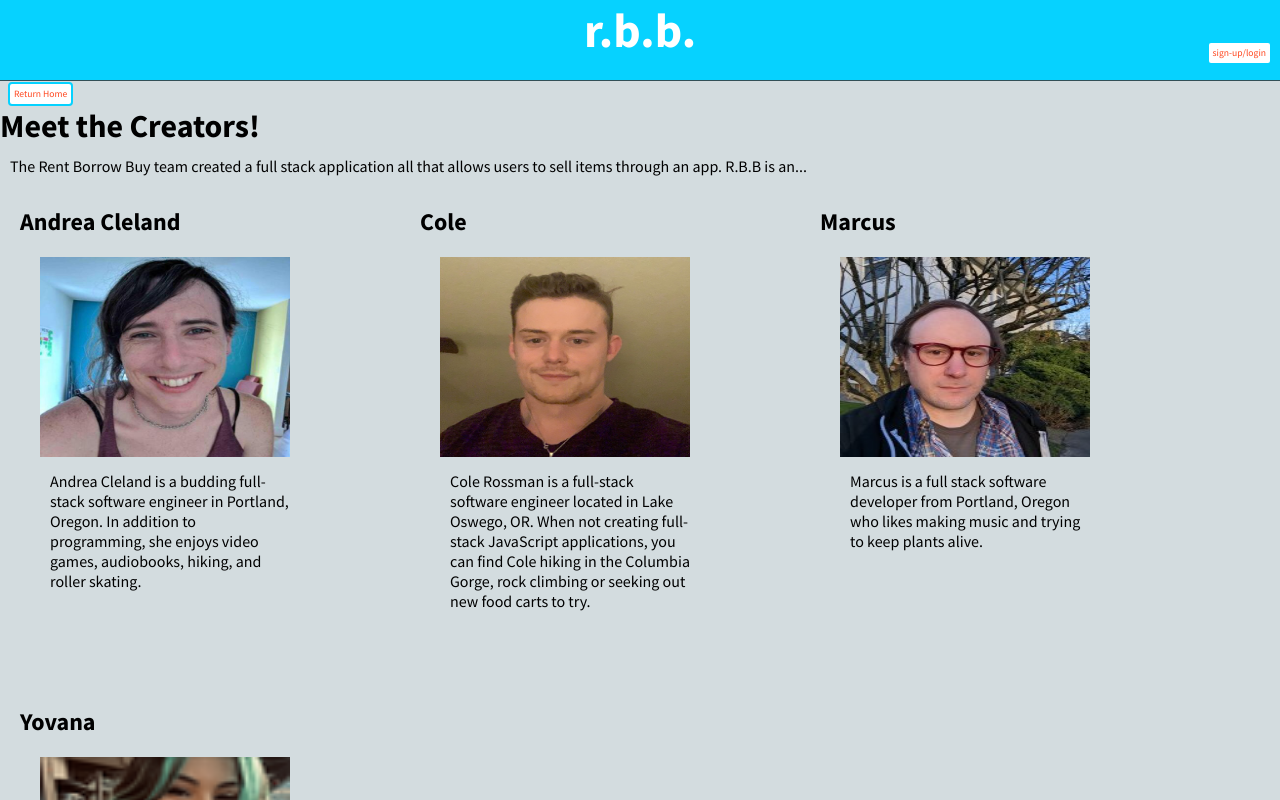
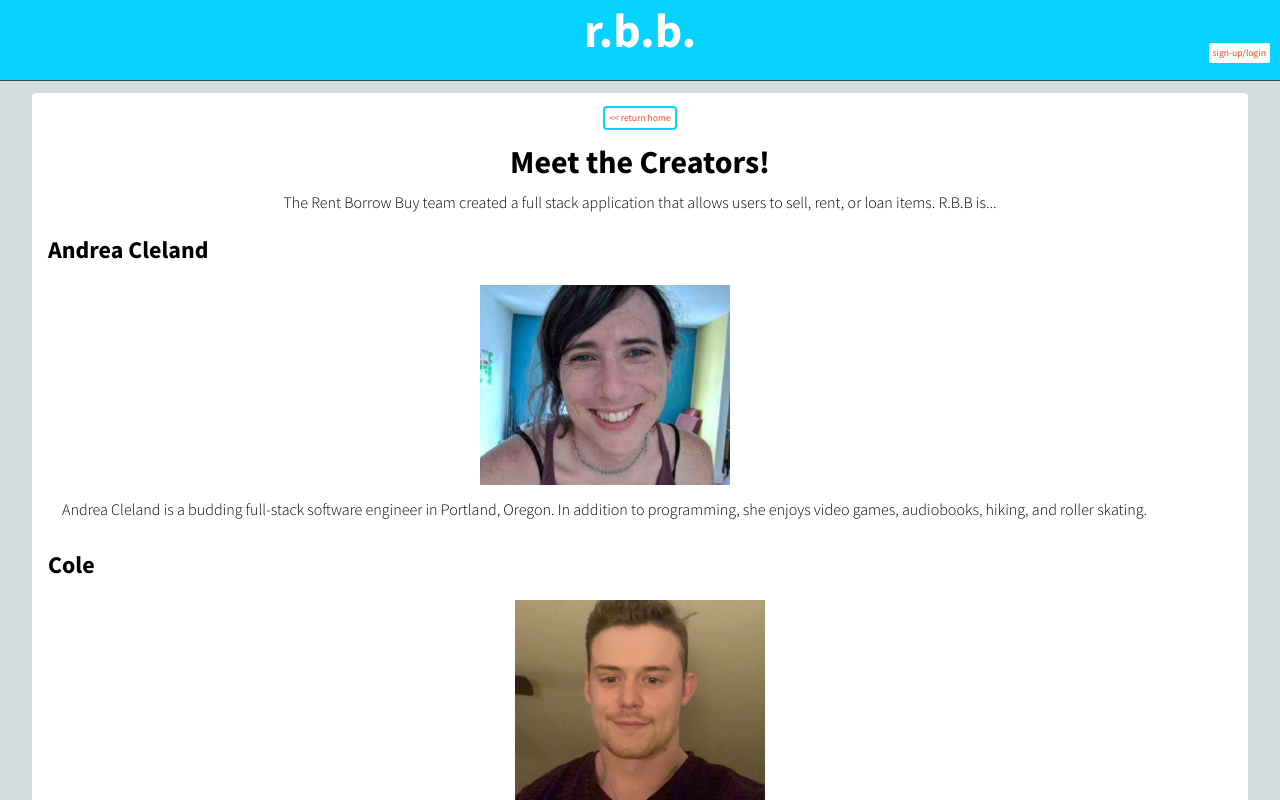
Before and after one commit to Rent-Borrow-Buy/Rent-Borrow-Buy-Frontend, a React app: page /creators in a window 1280 px wide. Shown: the top 800 px of the page. Built offline with nearby package versions, Linux system fonts and the light colour scheme; no server answers.

Commit message:
adjusted developers page

```diff
--- a/src/views/CreatorsPage/CreatorsPage.css
+++ b/src/views/CreatorsPage/CreatorsPage.css
@@ -1,37 +1,49 @@
 .allcreators {
-    background-color: var(--color5);
+    background-color: var(--color6);
     font-family: 'Source Sans Pro';
-    margin: 0;
+    width: 95%;
+    margin: 12px auto;
+    display: flex;
+    flex-direction: column;
+    align-items: center;
+    border-radius: 4px;
 }
-.container {
-    margin: 20px;
-    width: 300px;
-    height: 400px;
-    /* border: 3px solid #28c1f5; */
-    padding: 0px;
-}
+
 .creator {
     display: flex;
     flex-direction: row;
     flex-wrap: wrap;
     width: 100%;
-    min-height: 100vh;
-    height: auto;
-    gap: 60px 60px;
+    padding: 12px;
 }
 
 .text {
-color:var(--color7);
-padding: 20px;
+    display: flex;
+    flex-direction: column;
+    align-items: center;
 }
-.allcreators h2{
-    text-align:left;
+
+.homeButtonContainer {
+    margin: 12px 12px;
+}
+
+.homeButton {
+    font-size: 0.8rem;
+    color: var(--color6);
+    background-color: var(--color1);
+    border: 1px solid var(--color5);
+    border-radius: 4px;
+}
+
+.text {
+  color:var(--color7);
+  padding: 20px;
+}
+.allcreators h2 {
+    margin-left: 16px;
     color:var(--color7);
+}
 
-}
-/* @media screen {
-
-} */
 .allcreators button {
     align-items: flex-end;
     color: var(--color2);
@@ -40,12 +52,15 @@ padding: 20px;
     border-radius: 4px;
     font-size: 0.6rem;
     padding: 4px 4px;
-    margin: 0px 8px;
 }
+
 .allcreators img {
- height:200px;
- width:250px ;
+  height:200px;
+  width:250px ;
+  object-fit: cover;
 }
+
 .allcreators p {
     padding: 10px;
+    font-weight: 300;
 }
--- a/src/views/CreatorsPage/CreatorsPage.jsx
+++ b/src/views/CreatorsPage/CreatorsPage.jsx
@@ -4,30 +4,24 @@ import cole from '../../assets/cole.jpeg';
 import marcus from '../../assets/marcus.jpeg';
 import yovana from '../../assets/yovana.jpeg';
 import { Link } from "react-router-dom";
-
-
 import styles from '../../views/CreatorsPage/CreatorsPage.css';
 
 
 export default function CreatorsPage() {
   return (
+    <div>
       <div className={styles.allcreators}>
-      <Link to="/" >
-      <button>Return Home</button>
+        <Link className={styles.homeButtonContainer} to="/" >
+          <button className={styles.homeButton}>&lt;&lt; return home</button>
         </Link>
         <h1>Meet the Creators!</h1>
-      <p>The Rent Borrow Buy team created a full stack application all that allows users to sell items through an app. R.B.B is an...</p>
+        <p>The Rent Borrow Buy team created a full stack application that allows users to sell, rent, or loan items. R.B.B is...</p>
         <div className={styles.creator}>
           <div className={styles.container}>
             <h2>Andrea Cleland</h2>
             <div className={styles.text}>
               <a href="https://www.linkedin.com/in/andrea-cleland/">
-            <img
-              src={andrea}
-              style={{
-
-              }}
-              />
+                <img src={andrea} />
               </a>
               <p>Andrea Cleland is a budding full-stack software engineer in Portland, Oregon. In addition to programming, she enjoys video games, audiobooks, hiking, and roller skating.</p>
             </div>
@@ -36,15 +30,7 @@ export default function CreatorsPage() {
             <h2>Cole</h2>
             <div className={styles.text}>
               <a href="https://www.linkedin.com/in/cole-rossman/">
-            <img
-              src={cole}
-              // style={{
-              //   objectFit: 'cover',
-              //   width: '98%',
-              //   height: '50%',
-              //   border: 'solid rgb(58, 216, 244)',
-              // }}
-              />
+                <img src={cole} />
               </a>
               <p>Cole Rossman is a full-stack software engineer located in Lake Oswego, OR. When not creating full-stack JavaScript applications, you can find Cole hiking in the Columbia Gorge, rock climbing or seeking out new food carts to try.</p>
             </div>
@@ -53,9 +39,7 @@ export default function CreatorsPage() {
             <h2>Marcus</h2>
             <div className={styles.text}>
               <a href="https://www.linkedin.com/in/marcus-ghiringhelli/">
-            <img
-              src={marcus}
-              />
+                <img src={marcus} />
               </a>
               <p>Marcus is a full stack software developer from Portland, Oregon who likes making music and trying to keep plants alive.</p>
             </div>
@@ -64,21 +48,12 @@ export default function CreatorsPage() {
             <h2>Yovana</h2>
             <div className={styles.text}>
               <a href="https://www.linkedin.com/in/yovana-pelayo">
-            <img
-              src={yovana}
-              style={{
-                // width: '50%',
-                // height: '50%',
-                // border: 'solid rgb(58, 216, 244)',
-              }}
-              />
+                <img src={yovana} />
               </a>
               <p>Yovana is a full Stack Software Engineer from Portland, Oregon who enjoys taking on DIY projects and watching stand up comedy!</p>
           </div>
           </div>
-      <footer className={styles}>
-        <div></div>
-      </footer>
+        </div>
       </div>
     </div>
   );
```
Lines whose indentation alone changed are shown as unchanged.
